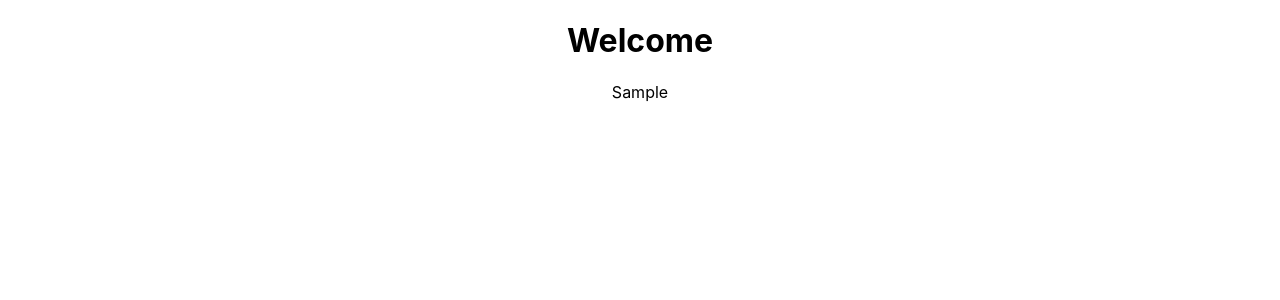
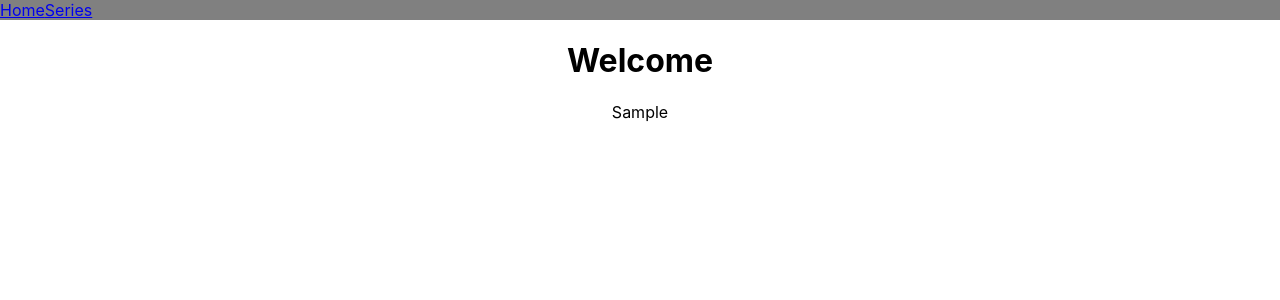
Before and after one commit to IidaKok/testi, a React (Create React App) app: page / in a window 1280 px wide. Both pictures are taken after typing "Sample", "Sample" into the empty fields and a click on the button "Login". Shown: the top 300 px of the page. Built offline with nearby package versions, Linux system fonts and the light colour scheme.

Commit message:
navbar added

```diff
--- a/src/backend/db.js
+++ b/src/backend/db.js
@@ -7,7 +7,7 @@ const pool =
     host: "127.0.0.1",
     port: 3307,
     user: "root",
-    password: "Ruutti",
+    password: "ruutti",
     database: "mydb"
   });
 
--- a/src/frontend/App.js
+++ b/src/frontend/App.js
@@ -3,16 +3,20 @@ import { Login } from "./components/Login";
 import { Register } from "./components/Register";
 import { Routes, Route, BrowserRouter as Router } from "react-router-dom";
 import { Logged } from "./pages/UserHome";
+import { SeriesBrowser } from "./components/Browser";
+import { NavBar } from "./components/NavBar";
 
 const App = () => {
     const [user, setUser] = useState("");
 
     return (
         <Router>
+            {user ? <NavBar/> : null}
             <Routes>
                 <Route path="/" element={
                 user ? <Logged user={user}/> : <Login  saveUser={setUser}/>} />
                 <Route path="/register" element={<Register />} />
+                <Route path="/series" element={<SeriesBrowser />} />
             </Routes>
         </Router>
     )
--- /dev/null
+++ b/src/frontend/components/NavBar.js
@@ -0,0 +1,11 @@
+import React from "react";
+import { Link } from "react-router-dom";
+
+export const NavBar = () => {
+    return (
+        <div style={{backgroundColor: "grey"}}>
+            <Link to="/">Home</Link>
+            <Link to="/series">Series</Link>
+        </div>
+    )
+}
--- a/src/frontend/pages/UserHome.js
+++ b/src/frontend/pages/UserHome.js
@@ -1,10 +1,11 @@
 import React from "react";
+
 import "../App.css";
 
 
 const Logged = (props) => {
 
-    const {user} = props;
+    const { user } = props;
 
     return (
         <div className="App">
```
